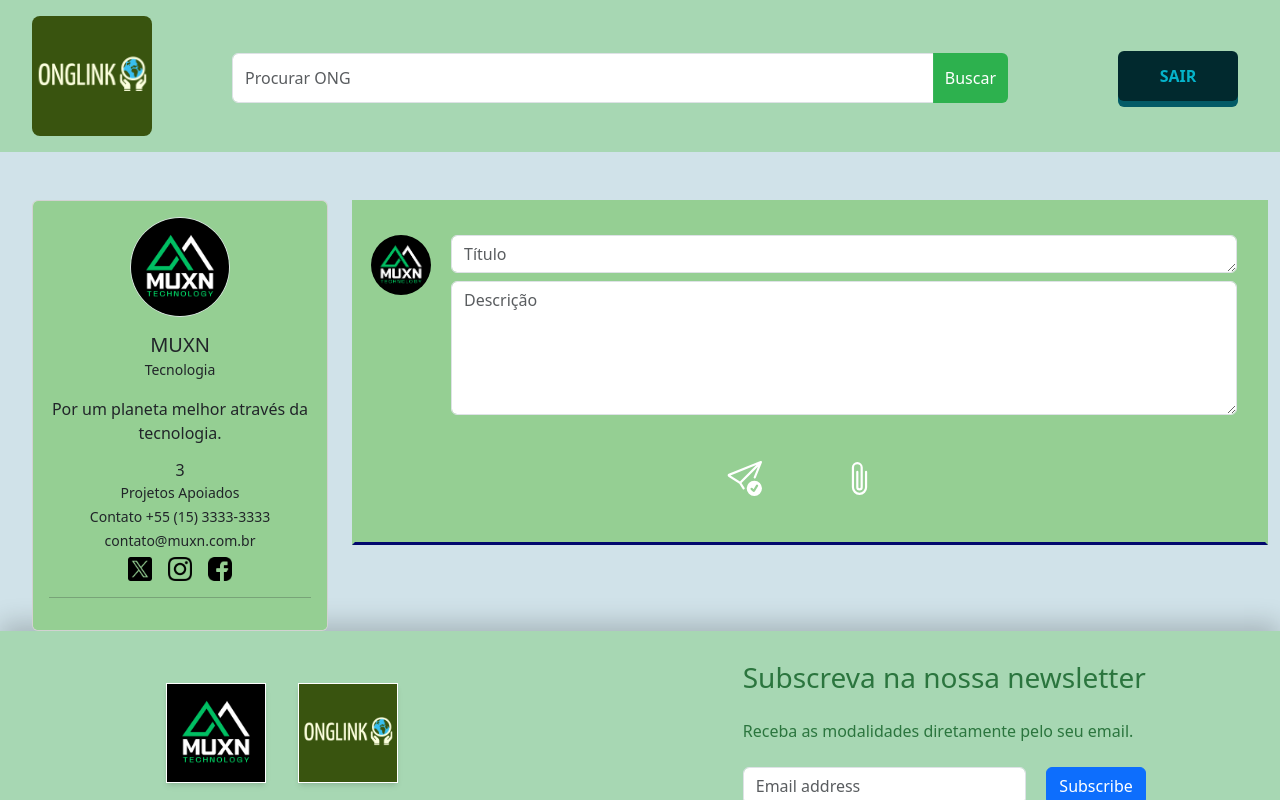
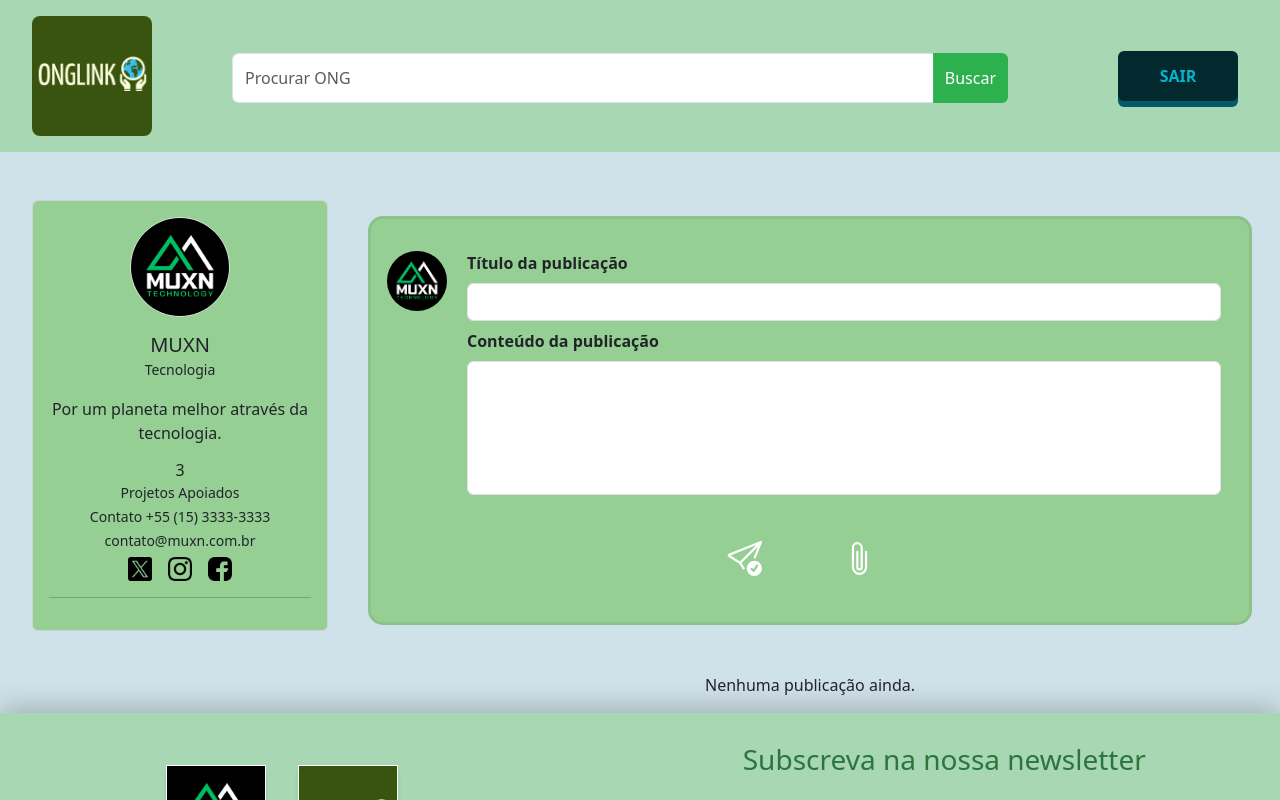
Before and after one commit to Onglink/onglink, a Next.js app in the folder onglink/: page /feed in a window 1280 px wide. Shown: the top 800 px of the page. Built offline with nearby package versions, Linux system fonts and the light colour scheme.

Commit message:
alterações no feed e seus componentes

```diff
--- a/onglink/src/app/CSS/feed.css
+++ b/onglink/src/app/CSS/feed.css
@@ -65,7 +65,7 @@
 #componente_feedpage{
     background-color:#95CF93;
     border-color: #95CF93;
-    border-bottom-color: #01086d;
+    border-bottom-color: #8BC28A;
     border-width: 3px;
 
 }
@@ -96,10 +96,16 @@
      border-radius: 15px;
      margin: 1rem;
      border-width: 0.2rem;
-     border-color:#00000;
+     border-color:#8BC28A;
 
 }
 #divisoria{
     width: 5;
     background-color: #01086d;
 }
+#borda{
+    border-width: 0.5rem;
+    border-color: #C8D9E0;
+
+
+}
--- a/onglink/src/app/components/FeedPage.tsx
+++ b/onglink/src/app/components/FeedPage.tsx
@@ -1,10 +1,46 @@
-"use client";
-import React, { useState } from "react";
-import PublicarForm from "@/app/components/PublicarForm";
-import FeedPost from "@/app/components/FeedPost";
-import { Row } from "react-bootstrap";
+// "use client";
+// import React, { useState } from "react";
+// import PublicarForm from "@/app/components/PublicarForm";
+// import FeedPost from "@/app/components/FeedPost";
+// import { Row } from "react-bootstrap";
 
 
+
+// interface Post {
+//   title: string;
+//   message: string;
+//   image?: File | null;
+// }
+
+// const FeedPage: React.FC = () => {
+//   const [posts, setPosts] = useState<Post[]>([]);
+
+//   const addPost = (post: Post) => {
+//     setPosts((prevPosts) => [post, ...prevPosts]);
+//   };
+
+//   return (
+//     <div className="container-fluid col-12 vstack gap-1 p-0">
+//       <div id="componente_feedpage" className="p-3">
+//         <PublicarForm onPublish={addPost} />
+//       </div>
+
+//       <div className="mt-2" id="div_pub">
+//         {posts.length === 0 ? (
+//           <p className="text-center"></p>
+//         ) : (
+//           posts.map((post, index) => <FeedPost key={index} post={post} />)
+//         )}
+//       </div>
+
+//     </div>
+//   );
+// };
+
+// export default FeedPage;
+"use client";
+import React from "react";
+import FeedPost from "@/app/components/FeedPost";
 
 interface Post {
   title: string;
@@ -12,27 +48,18 @@ interface Post {
   image?: File | null;
 }
 
-const FeedPage: React.FC = () => {
-  const [posts, setPosts] = useState<Post[]>([]);
+interface FeedPageProps {
+  posts: Post[];
+}
 
-  const addPost = (post: Post) => {
-    setPosts((prevPosts) => [post, ...prevPosts]);
-  };
-
+const FeedPage: React.FC<FeedPageProps> = ({ posts }) => {
   return (
-    <div className="container-fluid col-12 vstack gap-1 p-0">
-      <div id="componente_feedpage" className="p-3">
-        <PublicarForm onPublish={addPost} />
-      </div>
-
-      <div className="mt-2" id="div_pub">
-        {posts.length === 0 ? (
-          <p className="text-center"></p>
-        ) : (
-          posts.map((post, index) => <FeedPost key={index} post={post} />)
-        )}
-      </div>
-
+    <div className="mt-2" id="div_pub">
+      {posts.length === 0 ? (
+        <p className="text-center">Nenhuma publicação ainda.</p>
+      ) : (
+        posts.map((post, index) => <FeedPost key={index} post={post} />)
+      )}
     </div>
   );
 };
--- a/onglink/src/app/components/FeedPost.tsx
+++ b/onglink/src/app/components/FeedPost.tsx
@@ -62,7 +62,9 @@ const FeedPost: FC<FeedPostProps> = ({ post }) => {
   <>
   <div className="mb-2" id="div_feed">
       <ModalDenuncia show={modalShow} onHide={() => setModalShow(false)} />
- <div style={{ backgroundColor: "#D0E2E9" }}  className="container-fluid col-11 vstack gap-4 p-3 rounded-4 ">
+ <div style={{ backgroundColor: "#D0E2E9" }}
+ className="container-fluid col-11 vstack gap-4 p-3 rounded-4 mt-2 mb-2"
+ id="borda">
 
     <div className="feed-item mb-3 d-flex align-items-start">
 
--- a/onglink/src/app/components/PublicarForm.tsx
+++ b/onglink/src/app/components/PublicarForm.tsx
@@ -3,7 +3,14 @@ import React, { FC, useState } from "react";
 import Image from "next/image";
 import MuxnLogo1 from "@/app/img/MUXN_logo1.png";
 import NeWUploadButton from "./button/NewUploadButton";
-import { Button, Modal, Form, FormCheck, Alert, ModalProps } from "react-bootstrap";
+import {
+  Button,
+  Modal,
+  Form,
+  FormCheck,
+  Alert,
+  ModalProps,
+} from "react-bootstrap";
 
 interface PublicarFormProps {
   onPublish: (post: {
@@ -82,8 +89,7 @@ const PublicarForm: FC<PublicarFormProps> = ({ onPublish }) => {
       <div className="container-fluid col-12 vstack gap-4 p-0">
         <div className="d-flex mt-3 mb-3">
           {/* Avatar */}
-          <div className="avatar avatar-xs me-2"
-          style={{ minWidth: "60px" }}>
+          <div className="avatar avatar-xs me-2" style={{ minWidth: "60px" }}>
             <a href="#">
               <Image
                 className="avatar-img rounded-circle"
@@ -96,10 +102,14 @@ const PublicarForm: FC<PublicarFormProps> = ({ onPublish }) => {
           </div>
           <div className="container mt-0">
             <div className="mb-2">
+              <label htmlFor="titulo" className="form-label fw-bold">
+                Título da publicação
+              </label>
+
               <textarea
                 className="form-control"
                 rows={1}
-                placeholder="Título"
+                // placeholder="Título"
                 value={title}
                 onChange={(e) => setTitle(e.target.value)}
                 onInput={(e) => {
@@ -107,13 +117,18 @@ const PublicarForm: FC<PublicarFormProps> = ({ onPublish }) => {
                   target.style.height = "auto";
                   target.style.height = `${target.scrollHeight}px`;
                 }}
+                style={{ resize: "none", overflow: "hidden" }}
               />
             </div>
             <div className="mb-2">
+              <label htmlFor="Conteúdo" className="form-label fw-bold">
+                Conteúdo da publicação
+              </label>
+
               <textarea
                 className="form-control"
                 rows={5}
-                placeholder="Descrição"
+                // placeholder="Descrição"
                 value={message}
                 onChange={(e) => setMessage(e.target.value)}
                 onInput={(e) => {
@@ -121,12 +136,16 @@ const PublicarForm: FC<PublicarFormProps> = ({ onPublish }) => {
                   target.style.height = "auto";
                   target.style.height = `${target.scrollHeight}px`;
                 }}
+                style={{ resize: "none", overflow: "hidden" }}
               />
             </div>
           </div>
         </div>
       </div>
-      <div id="div_botoes_publi" className=" d-flex align-items-center gap-3 mt-3">
+      <div
+        id="div_botoes_publi"
+        className=" d-flex align-items-center gap-3 mt-3"
+      >
         <button type="submit" className="btn btn-success" title="Enviar">
           <svg
             xmlns="http://www.w3.org/2000/svg"
@@ -142,7 +161,7 @@ const PublicarForm: FC<PublicarFormProps> = ({ onPublish }) => {
         </button>
         <NeWUploadButton
           title="Selecionar imagem"
-                    label={
+          label={
             <span className="d-flex align-items-center">
               <svg
                 xmlns="http://www.w3.org/2000/svg"
--- a/onglink/src/app/feed/page.tsx
+++ b/onglink/src/app/feed/page.tsx
@@ -21,8 +21,22 @@ import UploadButton from "../components/button/UploadButton";
 import FeedPage from "../components/FeedPage";
 import FeedPost from "../components/FeedPost";
 import type { ModalProps } from "react-bootstrap";
+import PublicarForm from "@/app/components/PublicarForm";
+
+interface Post {
+  title: string;
+  message: string;
+  image?: File | null;
+}
+
 
 export default function Home() {
+  const [posts, setPosts] = useState<Post[]>([]);
+
+  const addPost = (post: Post) => {
+    setPosts((prevPosts) => [post, ...prevPosts]);
+  };
+
   const [file, setFile] = useState<File | null>(null);
   const [previewUrl, setPreviewUrl] = useState<string | null>(null);
   const [showSucesso, setShowSucesso] = useState(false);
@@ -218,9 +232,16 @@ export default function Home() {
             {/* </div>   *******************************************************************   */}
             <div className="col-md-8 col-lg-6 vstack gap-4">
               {/* //PUBLICAR NO FEED */}
-              <div>
-                <FeedPage />
-              </div>
+                <div id="div_feed">
+                 <div className="p-3">
+                <PublicarForm onPublish={addPost} />
+                </div>
+                </div>
+
+                <FeedPage posts={posts} />
+
+                {/* <FeedPage /> */}
+
             </div>
           </div>
         </div>
```
